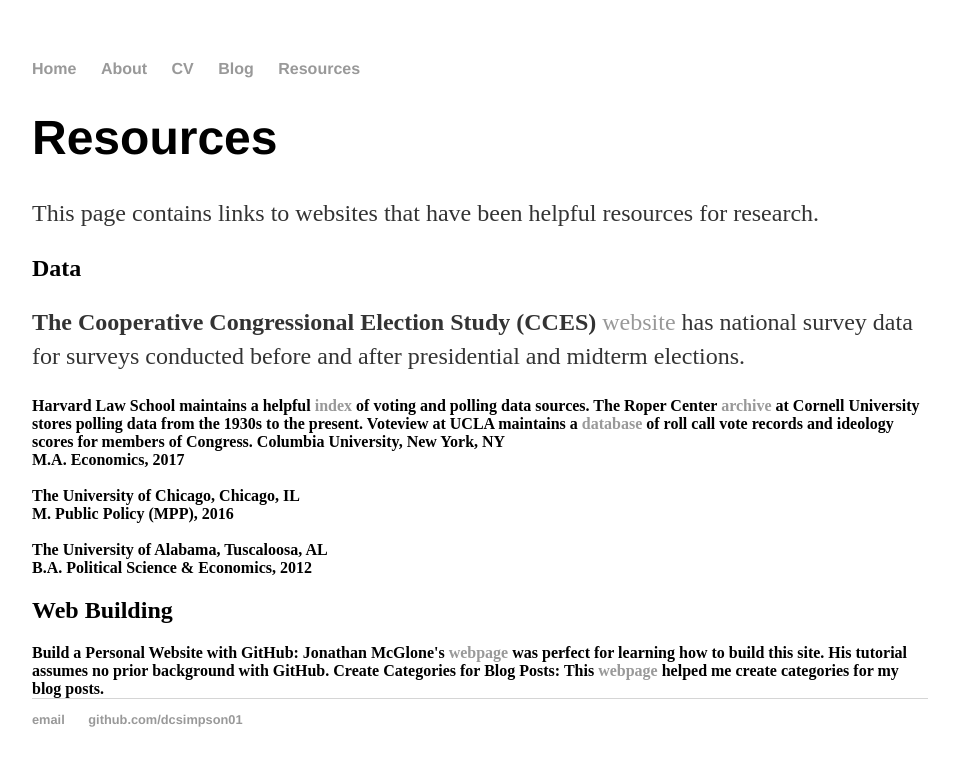
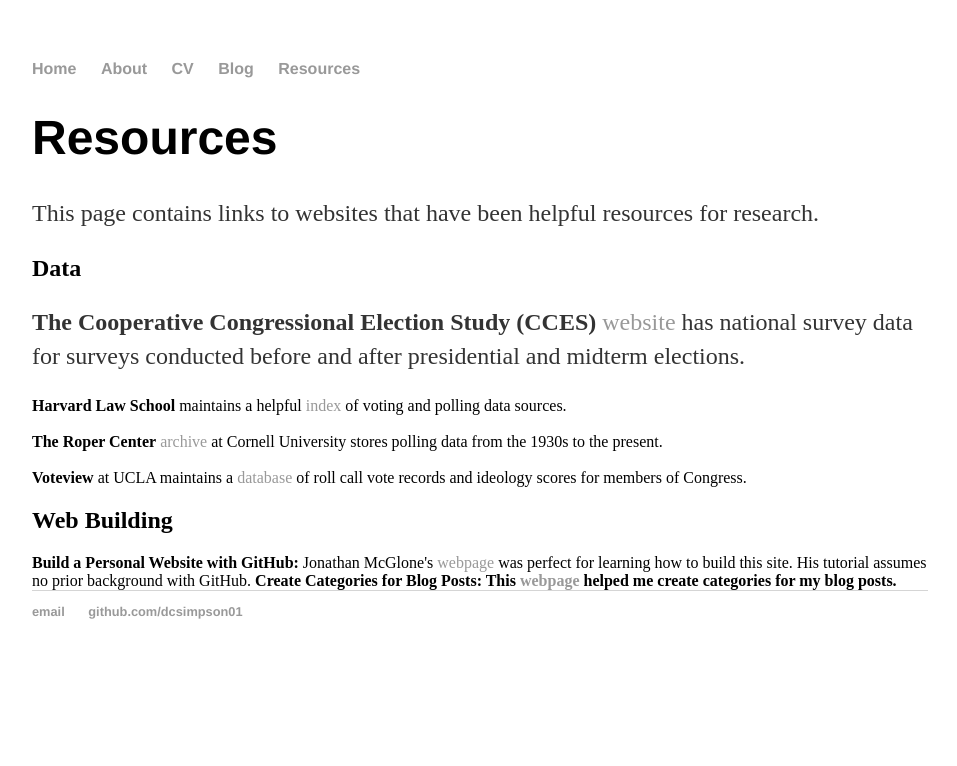
Before and after one commit to dcsimpson01/dcsimpson01.github.io, a Jekyll site: the page built from resources/index.html, in a window 1280 px wide. Shown: the top 766 px of the page, without its empty margins (160-1117 px from the left). Built offline with Jekyll 4.4.1, drawn with Linux system fonts in a browser that asks for light colours.

Commit message:
Update index.html

```diff
--- a/resources/index.html
+++ b/resources/index.html
@@ -10,22 +10,12 @@ title: Resources
 
 	<h2>Data</h2>
 		<p><strong>The Cooperative Congressional Election Study (CCES)</strong> <a href="https://hls.harvard.edu/library/research/find-a-database/government-voting-polling-data/"> website</a> has national survey data for surveys conducted before and after presidential and midterm elections.</p>
-		<b />
-		 <strong>Harvard Law School</strong> maintains a helpful <a href="https://hls.harvard.edu/library/research/find-a-database/government-voting-polling-data/"> index</a> of voting and polling data sources.<b/>
-		<b />
-	 	<strong>The Roper Center</strong> <a href="https://ropercenter.cornell.edu/polls/"> archive</a> at Cornell University stores polling data from the 1930s to the present.<b/>
-		<b />
-	 	<strong>Voteview</strong> at UCLA maintains a <a href="https://hls.harvard.edu/library/research/find-a-database/government-voting-polling-data/">database</a> of roll call vote records and ideology scores for members of Congress.<b/>
 
-		<strong>Columbia University</strong>, New York, NY<br/>
-			M.A. Economics, 2017<br />
+		 <strong>Harvard Law School</strong> maintains a helpful <a href="https://hls.harvard.edu/library/research/find-a-database/government-voting-polling-data/"> index</a> of voting and polling data sources.<br/>
 		<br />
-		<strong>The University of Chicago</strong>, Chicago, IL<br/>
-			M. Public Policy (MPP), 2016<br />
+	 	<strong>The Roper Center</strong> <a href="https://ropercenter.cornell.edu/polls/"> archive</a> at Cornell University stores polling data from the 1930s to the present.<br/>
 		<br />
-		<strong>The University of Alabama</strong>, Tuscaloosa, AL<br/>
-			B.A. Political Science & Economics, 2012
-
+	 	<strong>Voteview</strong> at UCLA maintains a <a href="https://hls.harvard.edu/library/research/find-a-database/government-voting-polling-data/">database</a> of roll call vote records and ideology scores for members of Congress.<br/>
 
 
 	<h2>Web Building</h2>
```
